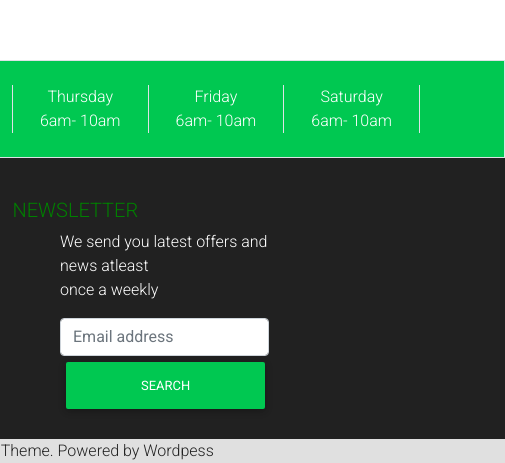
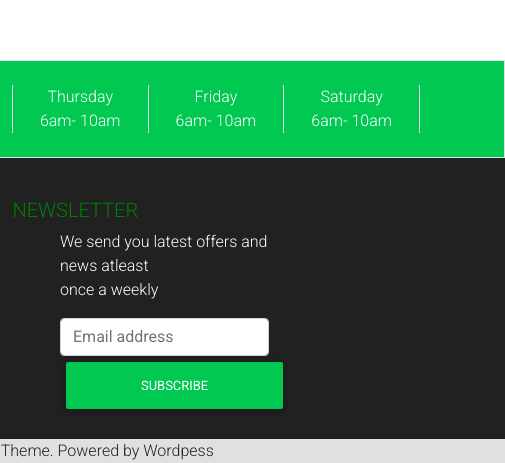
Before and after one commit to ValasaTarun/Green-Leaf-Restro, a plain HTML site: page index.html in a window 1280 px wide. Shown: the part 1735-2198 px from the top of the page, 775-1280 px from the left. Drawn offline with nearby package versions, Linux system fonts and the light colour scheme; a web font is replaced by a local one.

Commit message:
Update index.html

```diff
--- a/index.html
+++ b/index.html
@@ -269,7 +269,7 @@
           <form class="form-inline col-lg-4 col-md-6 mb-4 mb-md-0 padding-for-footer">
             <input class="form-control mr-sm-2" type="search" placeholder="Email address" aria-label="Search">
             <div>
-              <button class="btn btn-success footer-search-button" type="submit">Search</button>
+              <button class="btn btn-success footer-search-button" type="submit">Subscribe</button>
             </div>
           </form>
         </div>
```
